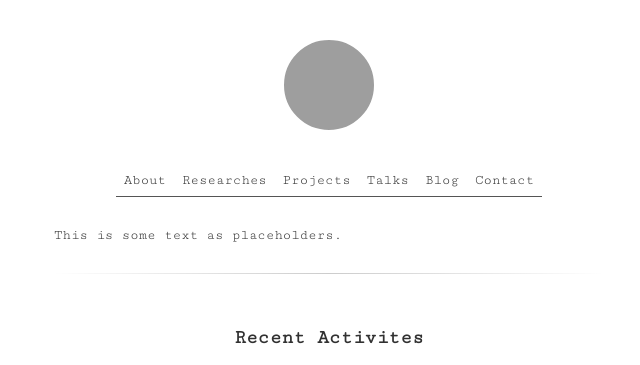
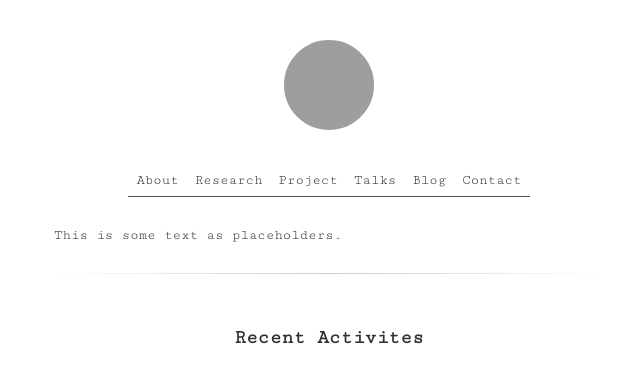
Before and after one commit to yatingz205/yatingz205.github.io, a Jekyll site: the page built from index.html, in a window 1280 px wide. Shown: the top 365 px of the page, without its empty margins (311-951 px from the left). Built offline with Jekyll 4.4.1, drawn with Linux system fonts in a browser that asks for light colours.

Commit message:
Update header.html

```diff
--- a/_includes/header.html
+++ b/_includes/header.html
@@ -3,7 +3,7 @@
 <aside class="logo">
 
 	{% assign link = '/about' %}
-	{% assign prompt = 'Back to About Page' %}
+	{% assign prompt = 'Back to the About page' %}
 
 	<a href="{{ link | prepend: site.baseurl | prepend: site.url }}">
 		<img src="{{ site.logo_url }}" class="logo-avatar">
@@ -20,15 +20,15 @@
 		{% else %}
 			<li style="font-weight:bold;"> <a> About </a> </li>
 		{% endif %}
-		{% if page.url != '/researches' %}
-			{% assign link = '/researches' %}
-			<li> <a href="{{ link | prepend: site.baseurl | prepend: site.url }}"> Researches </a> </li>
+		{% if page.url != '/research' %}
+			{% assign link = '/research' %}
+			<li> <a href="{{ link | prepend: site.baseurl | prepend: site.url }}"> Research </a> </li>
 		{% else %}
 			<li style="font-weight:bold;"> <a> Research </a> </li>
 		{% endif %}
-		{% if page.url != '/projects' %}
-			{% assign link = '/projects' %}
-			<li> <a href="{{ link | prepend: site.baseurl | prepend: site.url }}"> Projects </a> </li>
+		{% if page.url != '/project' %}
+			{% assign link = '/project' %}
+			<li> <a href="{{ link | prepend: site.baseurl | prepend: site.url }}"> Project </a> </li>
 		{% else %}
 			<li style="font-weight:bold;"> <a> Project </a> </li>
 		{% endif %}
```
